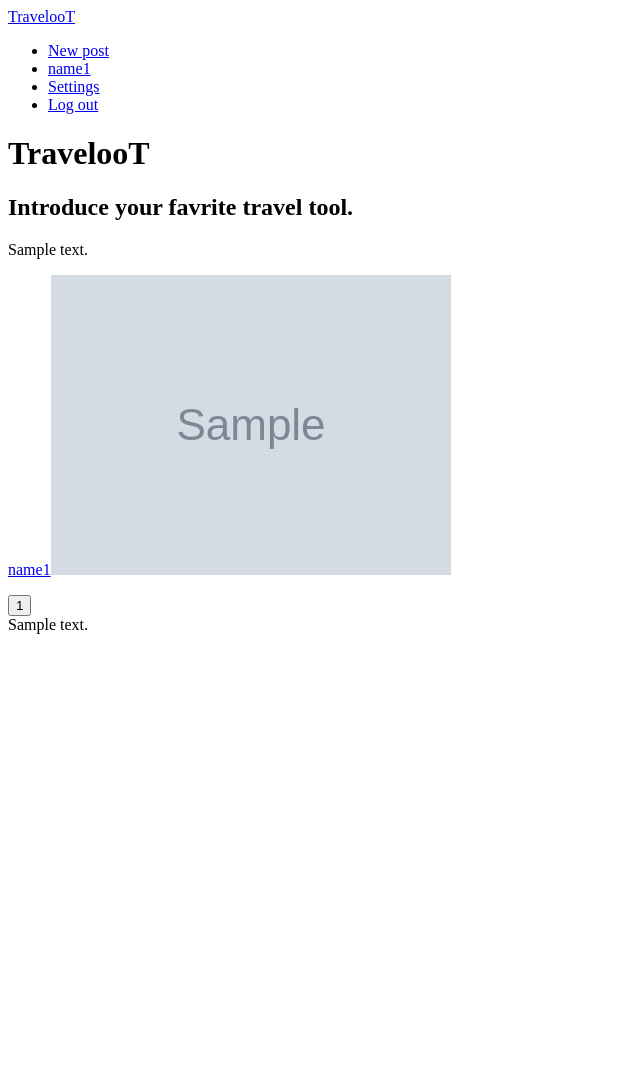
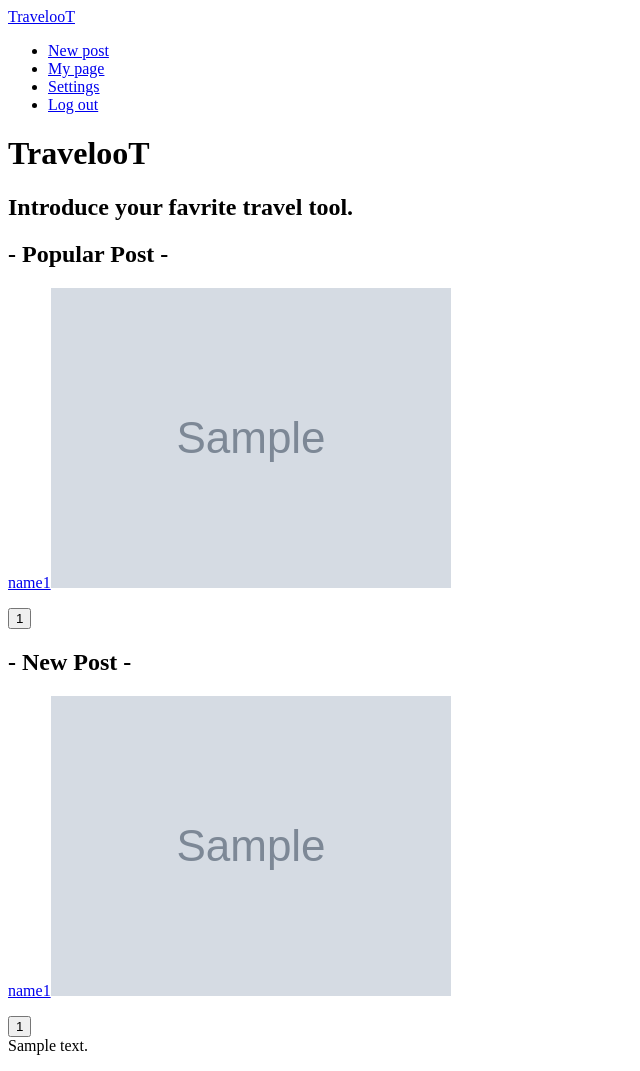
Before and after one commit to hidayoshi/TravelooT, a Rails app: page / in a window 1280 px wide. Shown: the whole page, without its empty margins (0-640 px from the left). Before the commit the page ends 634 px from the top, so only its background shows below. Run offline with Rails 7, Linux system fonts and the light colour scheme; a user stored in the database is signed in; tables that the repository leaves empty hold one stand-in row (values such as "Sample post"); grey boxes marked "Sample" are stand-in pictures; parts of the project's set-up code (start-up, migrations or seed data) failed here and were passed over; some libraries are stand-ins or nearby versions.

Commit message:
いいねのレイアウトを整えた

```diff
--- a/app/controllers/microposts_controller.rb
+++ b/app/controllers/microposts_controller.rb
@@ -4,7 +4,7 @@ class MicropostsController < ApplicationController
   before_action :authenticate_user!, only: %i[new create]
   def index
     @microposts = Micropost.all
-    @all_ranks = Micropost.find(Like.group(:micropost_id).order('count(micropost_id) desc').limit(3).pluck(:micropost_id)).reverse
+    @all_ranks = Micropost.find(Like.group(:micropost_id).order('count(micropost_id) desc').limit(4).pluck(:micropost_id)).reverse
   end
 
   def new
--- a/app/javascript/stylesheets/application.scss
+++ b/app/javascript/stylesheets/application.scss
@@ -41,11 +41,6 @@ body {
   }
 }
 
-.card-img-height {
-  display: inline-block;
-  height: 100%;
-}
-
 /* --------------------------------
  * practice
  * -------------------------------- */
--- a/app/views/layouts/_header.html.slim
+++ b/app/views/layouts/_header.html.slim
@@ -8,7 +8,7 @@ header.navbar.navbar-expand-md.navbar-white.bg-white
           li.nav-item
             = link_to "New post", new_micropost_path, class: "nav-link"
           li.nav-item
-            = link_to current_user.name, user_path(current_user), class: "nav-link"
+            = link_to "My page", user_path(current_user), class: "nav-link"
           li.nav-item
             = link_to "Settings", edit_user_registration_path, class: "nav-link"
           li.nav-item
--- a/app/views/microposts/_micropost.html.slim
+++ b/app/views/microposts/_micropost.html.slim
@@ -1,12 +1,10 @@
 
-                / = image_tag(product.image.url || "/app/assets/images/sample.jpg")
-                a.card-title.border-bottom
-                    = link_to micropost.user.name, user_path(micropost.user)
-                - if micropost.image.present?
-                    a.card-img-height
-                        = image_tag micropost.image_url, class: "card-img-top"
-                .border-top.p-2
-                    p.card-text
-                        span id="micropost-#{micropost.id}"
-                            = render "likes/like", micropost: micropost
-                        = micropost.description
+/ = image_tag(product.image.url || "/app/assets/images/sample.jpg")
+= link_to micropost.user.name, user_path(micropost.user), class: "card-header p-2"
+- if micropost.image.present?
+    = image_tag micropost.image_url, class: "card-img-top"
+.border-top.p-2
+    p.card-text
+        span id="micropost-#{micropost.id}"
+            = render "likes/like", micropost: micropost
+        = micropost.description
--- a/app/views/microposts/index.html.slim
+++ b/app/views/microposts/index.html.slim
@@ -1,10 +1,22 @@
 = render  "layouts/jumbotron"
-- @all_ranks.each do |rank|
-    p
-        = rank.description
 
+h2.text-center
+    | - Popular Post -
+.card-deck
+    - @all_ranks.each do |rank|
+            .card.m-4
+                = link_to rank.user.name, user_path(rank.user), class: "card-header p-2"
+                - if rank.image.present?
+                    = image_tag rank.image_url, class: "card-img-top", height: "300"
+                .border-top.p-2
+                    p.card-text
+                        span id="rank-#{rank.id}"
+                            = render "likes/like", micropost: rank
+
+h2.text-center.mt-5
+    | - New Post -
 .row
     - @microposts.each do |micropost|
-        .col-sm-12.col-md-6
+        .col-sm-12.col-md-6.offset-md-3
             .card.m-3
                 = render 'microposts/micropost', micropost: micropost
```
